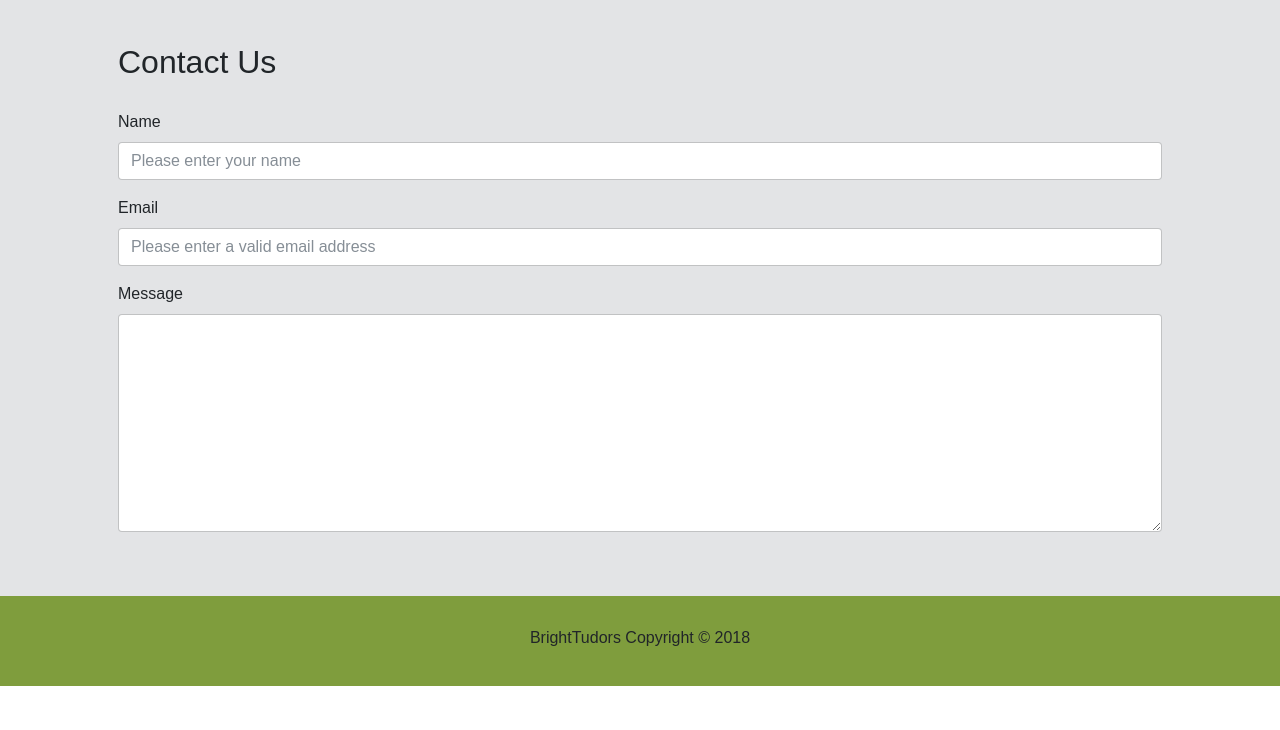
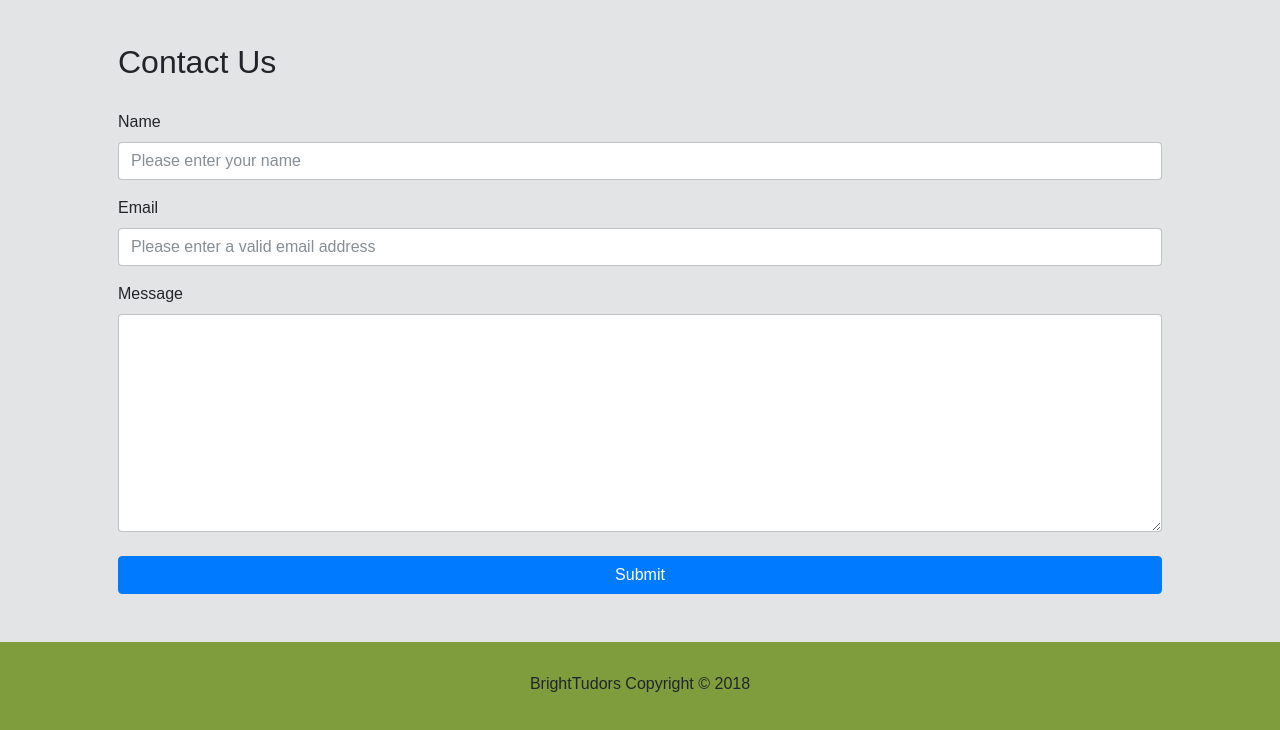
Before and after one commit to thebigbaker/example_3_prod, a plain HTML site: page index.html in a window 1280 px wide. Shown: the part 2513-3243 px from the top of the page. Before the commit the page ends 3199 px from the top, so only its background shows below. Drawn offline with Linux system fonts and the light colour scheme.

Commit message:
add submit button to contact

```diff
--- a/index.html
+++ b/index.html
@@ -139,6 +139,7 @@
               <label for="message">Message</label>
               <textarea id="message" class="form-control" cols="30" rows="10"></textarea>
             </div>
+            <button class="btn btn-block btn-primary mt-4 contact-button">Submit</button>
           </div>
         </section>
 
--- a/js/main.js
+++ b/js/main.js
@@ -100,3 +100,8 @@ sr.reveal('#message-group', {
   origin: 'bottom',
   distance: '300px'
 });
+sr.reveal('.contact-button', {
+  duration: 2000,
+  origin: 'left',
+  distance: '300px'
+});
```
